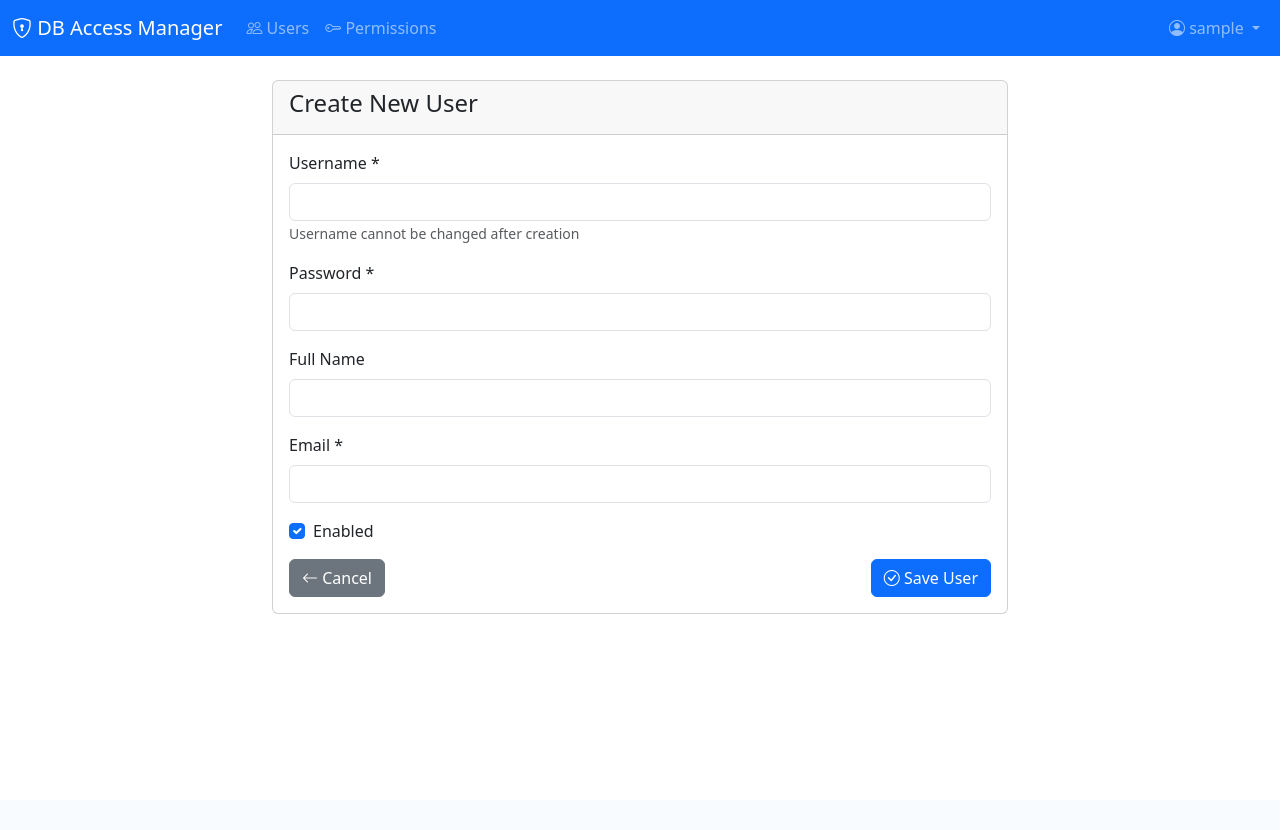
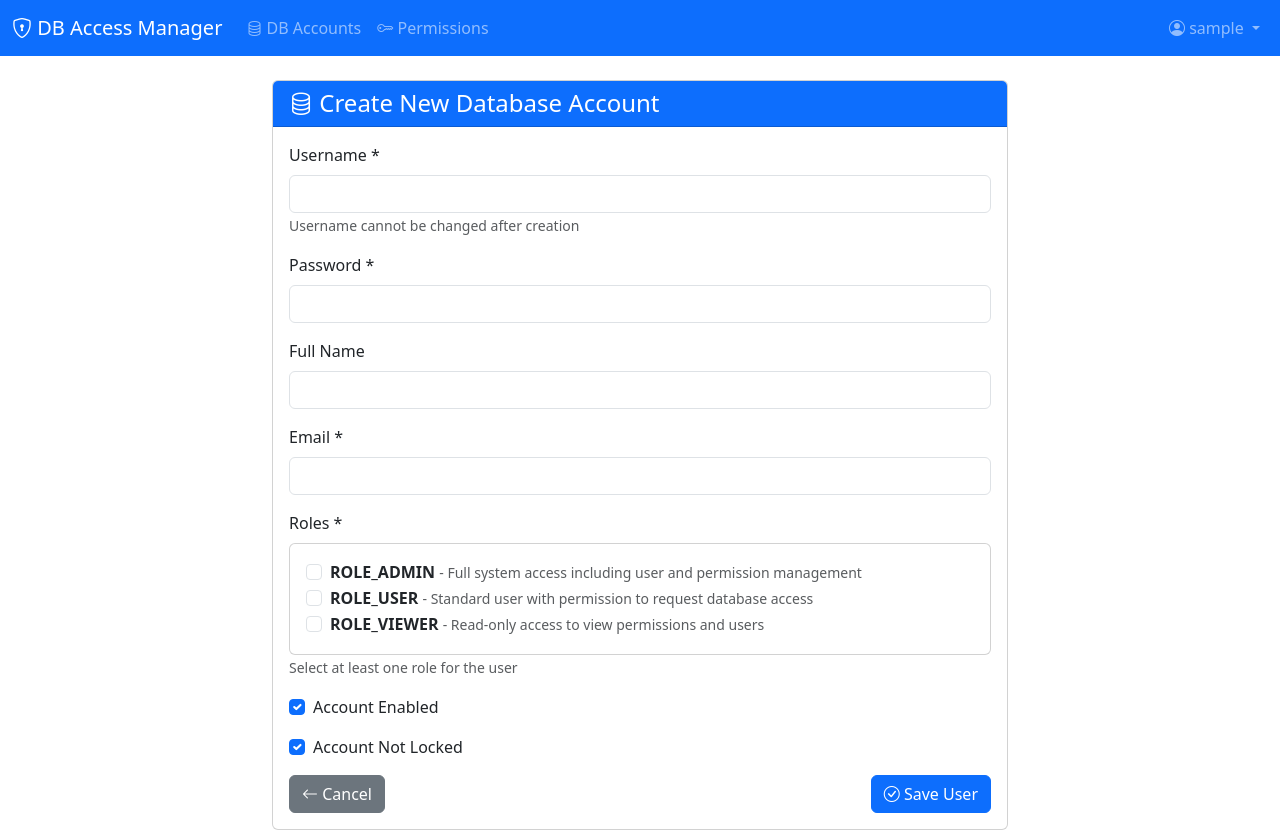
Before and after one commit to lancehuang58/Db-user-access-management-, a Spring Boot app: page /users/new in a window 1280 px wide. Before the commit the page ends 614 px from the top, so only its background shows below. Run offline with Spring Boot 4, Linux system fonts and the light colour scheme; the visitor is signed in with stand-in values (Sample User, id 1); data comes from the database, SQL or seed files in the repository; some of the project's set-up classes (security, data sources, template engines, error pages and the like) are left out, and stand-ins take their place; some libraries are stand-ins or nearby versions.

Commit message:
Add comprehensive database account management functionality
Enhanced the user management page to be a complete database account
management system with the following improvements:

- Added role assignment functionality to user form with checkboxes
- Implemented password change capability for account updates
- Added account lock/unlock controls
- Updated UI branding from "Users" to "Database Accounts"
- Enhanced navigation with database-specific icons and labels
- Improved user experience with better button labels and tooltips
- Extended UserController to handle role assignments and password updates
- Added overloaded updateUser method in UserService for password changes

The page now provides comprehensive add/update functionality for
database user accounts including role management and security controls.

```diff
--- a/src/main/java/com/userpermission/management/controller/UserController.java
+++ b/src/main/java/com/userpermission/management/controller/UserController.java
@@ -47,9 +47,14 @@ public class UserController {
     }
 
     @PostMapping
-    public String createUser(@ModelAttribute User user, RedirectAttributes redirectAttributes) {
+    public String createUser(@ModelAttribute User user,
+                            @RequestParam(required = false) List<Long> roleIds,
+                            RedirectAttributes redirectAttributes) {
         try {
-            userService.createUser(user);
+            User createdUser = userService.createUser(user);
+            if (roleIds != null && !roleIds.isEmpty()) {
+                userService.updateUserRoles(createdUser.getId(), roleIds);
+            }
             redirectAttributes.addFlashAttribute("success", "User created successfully");
         } catch (Exception e) {
             redirectAttributes.addFlashAttribute("error", "Failed to create user: " + e.getMessage());
@@ -58,10 +63,16 @@ public class UserController {
     }
 
     @PostMapping("/{id}")
-    public String updateUser(@PathVariable Long id, @ModelAttribute User user,
+    public String updateUser(@PathVariable Long id,
+                            @ModelAttribute User user,
+                            @RequestParam(required = false) List<Long> roleIds,
+                            @RequestParam(required = false) String newPassword,
                             RedirectAttributes redirectAttributes) {
         try {
-            userService.updateUser(id, user);
+            userService.updateUser(id, user, newPassword);
+            if (roleIds != null && !roleIds.isEmpty()) {
+                userService.updateUserRoles(id, roleIds);
+            }
             redirectAttributes.addFlashAttribute("success", "User updated successfully");
         } catch (Exception e) {
             redirectAttributes.addFlashAttribute("error", "Failed to update user: " + e.getMessage());
--- a/src/main/resources/templates/fragments/layout.html
+++ b/src/main/resources/templates/fragments/layout.html
@@ -22,7 +22,7 @@
                 <ul class="navbar-nav me-auto">
                     <li class="nav-item">
                         <a class="nav-link" href="/users">
-                            <i class="bi bi-people"></i> Users
+                            <i class="bi bi-database"></i> DB Accounts
                         </a>
                     </li>
                     <li class="nav-item">
--- a/src/main/resources/templates/users/form.html
+++ b/src/main/resources/templates/users/form.html
@@ -10,8 +10,11 @@
         <div class="row justify-content-center">
             <div class="col-md-8">
                 <div class="card">
-                    <div class="card-header">
-                        <h4 th:text="${user.id == null} ? 'Create New User' : 'Edit User'"></h4>
+                    <div class="card-header bg-primary text-white">
+                        <h4 class="mb-0">
+                            <i class="bi bi-database"></i>
+                            <span th:text="${user.id == null} ? 'Create New Database Account' : 'Edit Database Account'"></span>
+                        </h4>
                     </div>
                     <div class="card-body">
                         <form th:action="${user.id == null} ? @{/users} : @{/users/{id}(id=${user.id})}"
@@ -57,13 +60,58 @@
                                        required>
                             </div>
 
+                            <div class="mb-3">
+                                <label class="form-label">Roles *</label>
+                                <div class="card">
+                                    <div class="card-body">
+                                        <div th:each="role : ${roles}" class="form-check">
+                                            <input type="checkbox"
+                                                   class="form-check-input"
+                                                   th:id="'role_' + ${role.id}"
+                                                   name="roleIds"
+                                                   th:value="${role.id}"
+                                                   th:checked="${user.roles != null && user.roles.contains(role)}">
+                                            <label class="form-check-label" th:for="'role_' + ${role.id}">
+                                                <strong th:text="${role.name}"></strong>
+                                                <small class="text-muted" th:if="${role.description}" th:text="' - ' + ${role.description}"></small>
+                                            </label>
+                                        </div>
+                                    </div>
+                                </div>
+                                <small class="form-text text-muted">
+                                    Select at least one role for the user
+                                </small>
+                            </div>
+
+                            <div class="mb-3" th:if="${user.id != null}">
+                                <label for="newPassword" class="form-label">New Password</label>
+                                <input type="password"
+                                       class="form-control"
+                                       id="newPassword"
+                                       name="newPassword"
+                                       placeholder="Leave blank to keep current password">
+                                <small class="form-text text-muted">
+                                    Only fill this if you want to change the password
+                                </small>
+                            </div>
+
                             <div class="mb-3 form-check">
                                 <input type="checkbox"
                                        class="form-check-input"
                                        id="enabled"
                                        th:field="*{enabled}">
                                 <label class="form-check-label" for="enabled">
-                                    Enabled
+                                    Account Enabled
+                                </label>
+                            </div>
+
+                            <div class="mb-3 form-check">
+                                <input type="checkbox"
+                                       class="form-check-input"
+                                       id="accountNonLocked"
+                                       th:field="*{accountNonLocked}">
+                                <label class="form-check-label" for="accountNonLocked">
+                                    Account Not Locked
                                 </label>
                             </div>
 
```
Also changed, not shown: src/main/java/com/userpermission/management/service/UserService.java (+18 -0 lines), src/main/resources/templates/users/list.html (+13 -8 lines).
